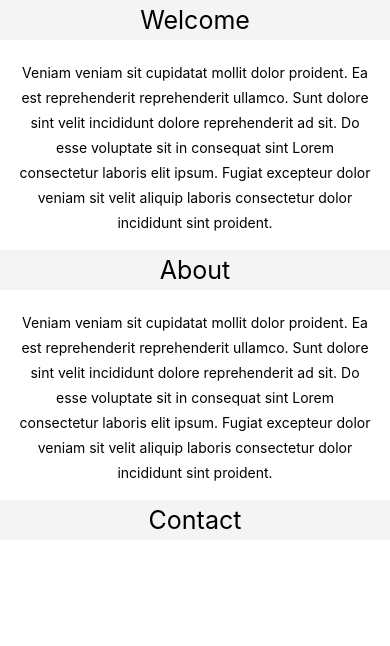
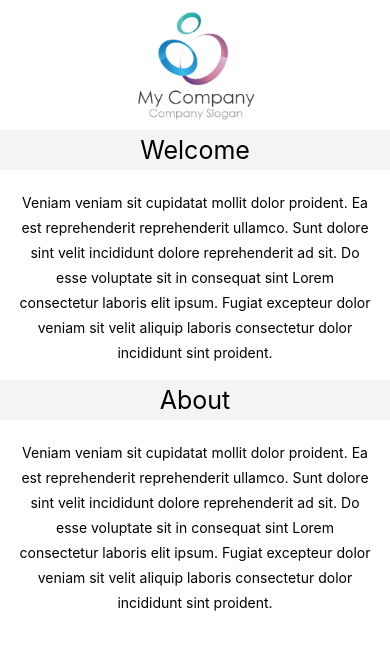
Before and after one commit to shivprogrammer/BusinessApp, a React Native app: screen / in a window 390 px wide. Shown: the top 646 px of the page. Built offline with nearby package versions, Linux system fonts and the light colour scheme.

Commit message:
more styling, contact form coming out, scrolling [iOS WORKING]

```diff
--- a/app/components/Contact/Contact.js
+++ b/app/components/Contact/Contact.js
@@ -3,7 +3,8 @@ import {
   Platform,
   StyleSheet,
   Text,
-  View
+  View,
+  TextInput
 } from 'react-native';
 
 const styles = require('../../style');
@@ -14,6 +15,12 @@ export default class Home extends Component {
     return (
       <View>
         <Text style={styles.heading}>Contact</Text>
+        <View>
+          <TextInput
+            style={{ height: 40 }}
+            placeholder="Enter Name"
+          />
+        </View>
       </View>
     );
   }
--- a/app/style.js
+++ b/app/style.js
@@ -15,5 +15,16 @@ module.exports = StyleSheet.create({
     padding: 15,
     lineHeight: 25,
     textAlign: 'center'
+  },
+  image: {
+    width: 130,
+    height: 130
+  },
+  imageWrap: {
+    justifyContent: 'center',
+    alignItems: 'center'
+  },
+  scrollView: {
+    height: 500
   }
 });
--- a/index.js
+++ b/index.js
@@ -1,16 +1,29 @@
 import React, { Component } from 'react';
-import { AppRegistry, View } from 'react-native';
+import {
+  AppRegistry,
+  View,
+  Image,
+  ScrollView
+} from 'react-native';
 import Home from './app/components/Home/Home';
 import About from './app/components/About/About';
 import Contact from './app/components/Contact/Contact';
+
+const styles = require('./app/style');
 
 export default class ShivvyBusinessApp extends Component {
   render() {
     return (
       <View>
-        <Home />
-        <About />
-        <Contact />
+        <View style={styles.imageWrap}>
+          <Image style={styles.image} source={require('./assets/logo.png')} />
+        </View>
+
+        <ScrollView style={styles.scrollView}>
+          <Home />
+          <About />
+          <Contact />
+        </ScrollView>
       </View>
     )
   }
```
Also changed, not shown: assets/logo.png (added), 1 other file (tests, documents, lock files or other folders).
